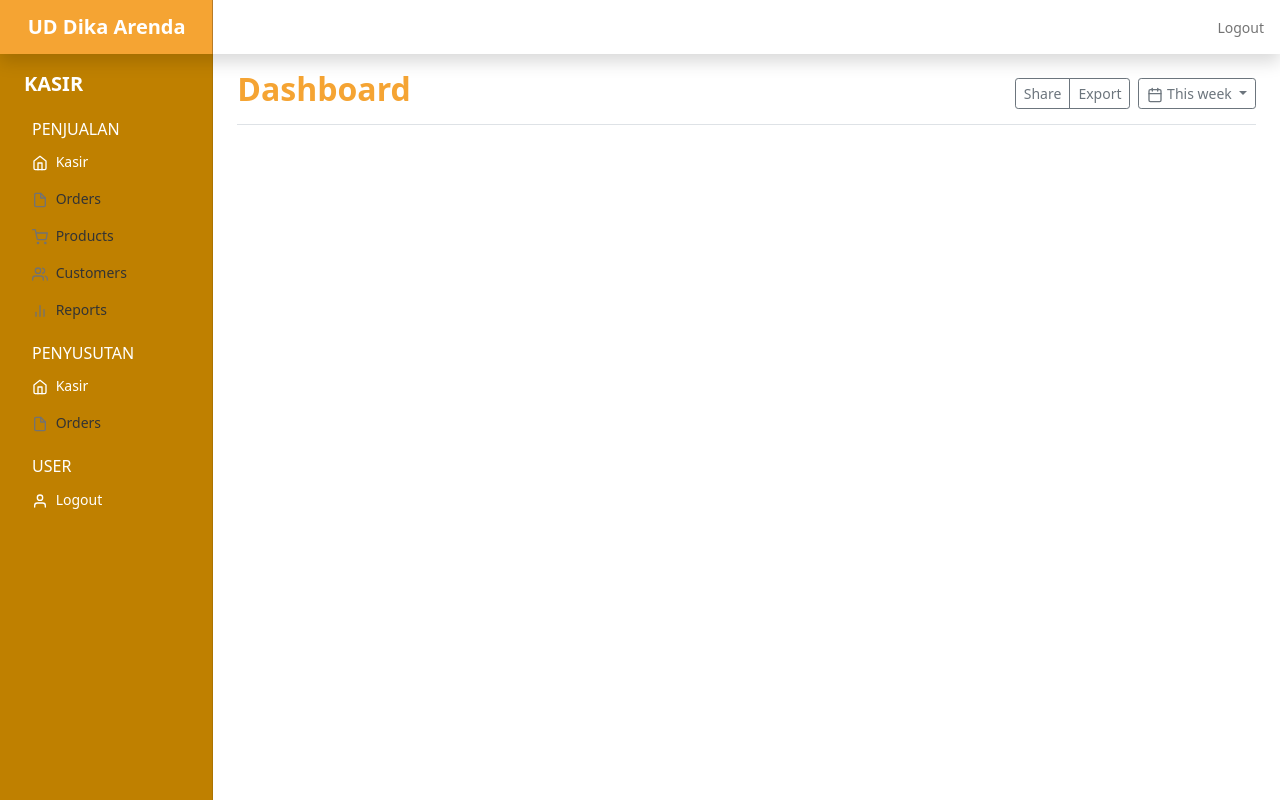
After one commit to rahulsubagio/Dika-Arenda, a CodeIgniter app: page /Dika-Arenda/kasir in a window 1280 px wide. The commit adds this page. Run offline with CodeIgniter, Linux system fonts and the light colour scheme.

Commit message:
buat template nav&sidebar

```diff
--- /dev/null
+++ b/application/controllers/Kasir.php
@@ -0,0 +1,13 @@
+<?php
+defined('BASEPATH') or exit('No direct script access allowed');
+
+class Kasir extends CI_Controller
+{
+  public function index()
+  {
+    $this->load->view('templates/navbar');
+    $this->load->view('templates/kasir/sidebar');
+    $this->load->view('kasir/dashboard');
+    $this->load->view('templates/footer');
+  }
+}
--- a/application/views/home/index.php
+++ b/application/views/home/index.php
@@ -2,7 +2,7 @@
 	<h1>Rumah Potong Ayam</h1>
 	<div class="row row-cols-1 row-cols-md-3 g-4">
 		<div class="col">
-			<a class="icon-link" href="#kasir">
+			<a class="icon-link" href="<?= base_url('kasir') ?>">
 				<img src="<?= base_url('assets/gambar/b-kasir.png') ?>" class="icon">
 			</a>
 		</div>
--- /dev/null
+++ b/application/views/kasir/dashboard.php
@@ -0,0 +1,15 @@
+<main class="col-md-9 ms-sm-auto col-lg-10 px-md-4">
+  <div class="d-flex justify-content-between flex-wrap flex-md-nowrap align-items-center pt-3 pb-2 mb-3 border-bottom">
+    <h1 class="h2 fw-bold" style="color: #F5A433;">Dashboard</h1>
+    <div class="btn-toolbar mb-2 mb-md-0">
+      <div class="btn-group me-2">
+        <button type="button" class="btn btn-sm btn-outline-secondary">Share</button>
+        <button type="button" class="btn btn-sm btn-outline-secondary">Export</button>
+      </div>
+      <button type="button" class="btn btn-sm btn-outline-secondary dropdown-toggle">
+        <span data-feather="calendar"></span>
+        This week
+      </button>
+    </div>
+  </div>
+</main>
--- /dev/null
+++ b/application/views/templates/footer.php
@@ -0,0 +1,11 @@
+</div>
+</div>
+
+<script src="<?= base_url('assets/js/bootstrap.bundle.min.js') ?>"></script>
+
+<script src="https://cdn.jsdelivr.net/npm/feather-icons@4.28.0/dist/feather.min.js"></script>
+<script src="https://cdn.jsdelivr.net/npm/chart.js@2.9.4/dist/Chart.min.js"></script>
+<script src="<?= base_url('assets/js/dashboard.js') ?>"></script>
+</body>
+
+</html>
--- /dev/null
+++ b/application/views/templates/kasir/sidebar.php
@@ -0,0 +1,74 @@
+<div class="container-fluid">
+  <div class="row">
+    <nav id="sidebarMenu" class="col-md-3 col-lg-2 d-md-block sidebar collapse" style="background-color: #BF8000;">
+      <div class="position-sticky pt-3">
+        <ul class="nav flex-column">
+          <h5 class="text-white fw-bold ms-4 mt-2">KASIR</h5>
+        </ul>
+        <ul class="nav flex-column px-3">
+          <h6 class="sidebar-heading d-flex justify-content-between align-items-center px-3 mt-3   mb-1 text-white fs-6">
+            <span>PENJUALAN</span>
+          </h6>
+          <li class="nav-item">
+            <a class="nav-link active text-white" aria-current="page" href="#">
+              <span data-feather="home"></span>
+              Kasir
+            </a>
+          </li>
+          <li class="nav-item">
+            <a class="nav-link" href="#">
+              <span data-feather="file"></span>
+              Orders
+            </a>
+          </li>
+          <li class="nav-item">
+            <a class="nav-link" href="#">
+              <span data-feather="shopping-cart"></span>
+              Products
+            </a>
+          </li>
+          <li class="nav-item">
+            <a class="nav-link" href="#">
+              <span data-feather="users"></span>
+              Customers
+            </a>
+          </li>
+          <li class="nav-item">
+            <a class="nav-link" href="#">
+              <span data-feather="bar-chart-2"></span>
+              Reports
+            </a>
+          </li>
+        </ul>
+
+        <ul class="nav flex-column px-3">
+          <h6 class="sidebar-heading d-flex justify-content-between align-items-center px-3 mt-3   mb-1 text-white fs-6">
+            <span>penyusutan</span>
+          </h6>
+          <li class="nav-item">
+            <a class="nav-link active text-white" aria-current="page" href="#">
+              <span data-feather="home"></span>
+              Kasir
+            </a>
+          </li>
+          <li class="nav-item">
+            <a class="nav-link" href="#">
+              <span data-feather="file"></span>
+              Orders
+            </a>
+          </li>
+        </ul>
+
+        <ul class="nav flex-column px-3">
+          <h6 class="sidebar-heading d-flex justify-content-between align-items-center px-3 mt-3   mb-1 text-white fs-6">
+            <span>user</span>
+          </h6>
+          <li class="nav-item">
+            <a class="nav-link active text-white" aria-current="page" href="#">
+              <span data-feather="user"></span>
+              Logout
+            </a>
+          </li>
+        </ul>
+      </div>
+    </nav>
--- /dev/null
+++ b/application/views/templates/navbar.php
@@ -0,0 +1,44 @@
+<!doctype html>
+<html lang="en">
+
+<head>
+  <meta charset="utf-8">
+  <meta name="viewport" content="width=device-width, initial-scale=1">
+  <title>Dika Arenda</title>
+
+  <!-- Bootstrap core CSS -->
+  <link href="<?= base_url('assets/css/bootstrap.min.css') ?>" rel="stylesheet">
+
+  <style>
+    .bd-placeholder-img {
+      font-size: 1.125rem;
+      text-anchor: middle;
+      -webkit-user-select: none;
+      -moz-user-select: none;
+      user-select: none;
+    }
+
+    @media (min-width: 768px) {
+      .bd-placeholder-img-lg {
+        font-size: 3.5rem;
+      }
+    }
+  </style>
+
+  <!-- Custom styles for this template -->
+  <link href="<?= base_url('assets/css/dashboard.css') ?>" rel="stylesheet">
+</head>
+
+<body>
+
+  <header class="navbar navbar-light sticky-top flex-md-nowrap p-0 shadow">
+    <a class="navbar-brand col-md-3 col-lg-2 me-0 px-3 fw-bold text-center fs-5 text-white" style="background-color: #F5A433;" href="#">UD Dika Arenda</a>
+    <button class="navbar-toggler position-absolute d-md-none collapsed" type="button" data-bs-toggle="collapse" data-bs-target="#sidebarMenu" aria-controls="sidebarMenu" aria-expanded="false" aria-label="Toggle navigation">
+      <span class="navbar-toggler-icon"></span>
+    </button>
+    <ul class="navbar-nav px-3">
+      <li class="nav-item text-nowrap">
+        <a class="nav-link" href="#">Logout</a>
+      </li>
+    </ul>
+  </header>
--- /dev/null
+++ b/assets/css/dashboard.css
@@ -0,0 +1,100 @@
+body {
+  font-size: .875rem;
+}
+
+.feather {
+  width: 16px;
+  height: 16px;
+  vertical-align: text-bottom;
+}
+
+/*
+ * Sidebar
+ */
+
+.sidebar {
+  position: fixed;
+  top: 0;
+  /* rtl:raw:
+  right: 0;
+  */
+  bottom: 0;
+  /* rtl:remove */
+  left: 0;
+  z-index: 100; /* Behind the navbar */
+  padding: 48px 0 0; /* Height of navbar */
+  box-shadow: inset -1px 0 0 rgba(0, 0, 0, .1);
+}
+
+@media (max-width: 767.98px) {
+  .sidebar {
+    top: 5rem;
+  }
+}
+
+.sidebar-sticky {
+  position: relative;
+  top: 0;
+  height: calc(100vh - 48px);
+  padding-top: .5rem;
+  overflow-x: hidden;
+  overflow-y: auto; /* Scrollable contents if viewport is shorter than content. */
+}
+
+.sidebar .nav-link {
+  font-weight: 500;
+  color: #333;
+}
+
+.sidebar .nav-link .feather {
+  margin-right: 4px;
+  color: #727272;
+}
+
+.sidebar .nav-link.active {
+  color: #007bff;
+}
+
+.sidebar .nav-link:hover .feather,
+.sidebar .nav-link.active .feather {
+  color: inherit;
+}
+
+.sidebar-heading {
+  font-size: .75rem;
+  text-transform: uppercase;
+}
+
+/*
+ * Navbar
+ */
+
+.navbar-brand {
+  padding-top: .75rem;
+  padding-bottom: .75rem;
+  font-size: 1rem;
+  background-color: rgba(0, 0, 0, .25);
+  box-shadow: inset -1px 0 0 rgba(0, 0, 0, .25);
+}
+
+.navbar .navbar-toggler {
+  top: .25rem;
+  right: 1rem;
+}
+
+.navbar .form-control {
+  padding: .75rem 1rem;
+  border-width: 0;
+  border-radius: 0;
+}
+
+.form-control-dark {
+  color: #fff;
+  background-color: rgba(255, 255, 255, .1);
+  border-color: rgba(255, 255, 255, .1);
+}
+
+.form-control-dark:focus {
+  border-color: transparent;
+  box-shadow: 0 0 0 3px rgba(255, 255, 255, .25);
+}
--- /dev/null
+++ b/assets/js/dashboard.js
@@ -0,0 +1,53 @@
+/* globals Chart:false, feather:false */
+
+(function () {
+  'use strict'
+
+  feather.replace()
+
+  // Graphs
+  var ctx = document.getElementById('myChart')
+  // eslint-disable-next-line no-unused-vars
+  var myChart = new Chart(ctx, {
+    type: 'line',
+    data: {
+      labels: [
+        'Sunday',
+        'Monday',
+        'Tuesday',
+        'Wednesday',
+        'Thursday',
+        'Friday',
+        'Saturday'
+      ],
+      datasets: [{
+        data: [
+          15339,
+          21345,
+          18483,
+          24003,
+          23489,
+          24092,
+          12034
+        ],
+        lineTension: 0,
+        backgroundColor: 'transparent',
+        borderColor: '#007bff',
+        borderWidth: 4,
+        pointBackgroundColor: '#007bff'
+      }]
+    },
+    options: {
+      scales: {
+        yAxes: [{
+          ticks: {
+            beginAtZero: false
+          }
+        }]
+      },
+      legend: {
+        display: false
+      }
+    }
+  })
+})()
```
Also changed, not shown: application/views/templates/marketing/sidebar.php (added, +74 -0 lines).
